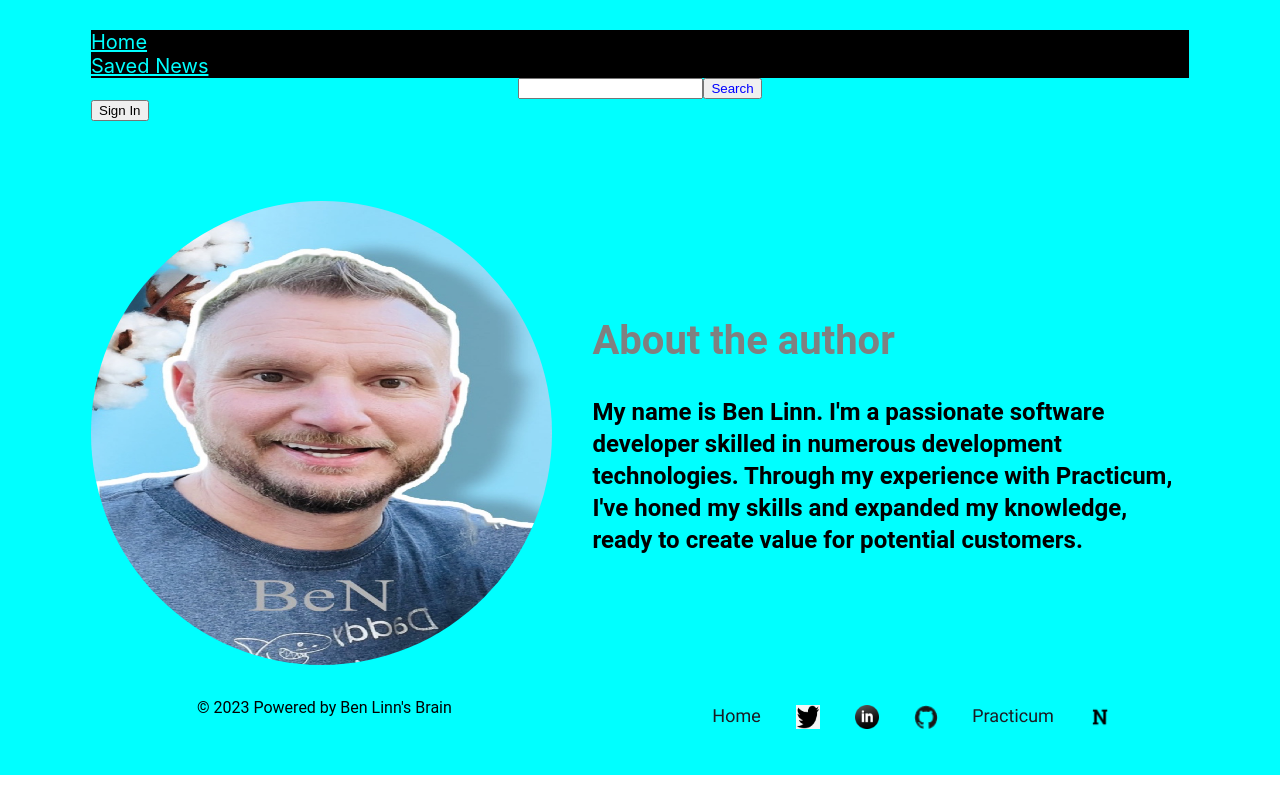
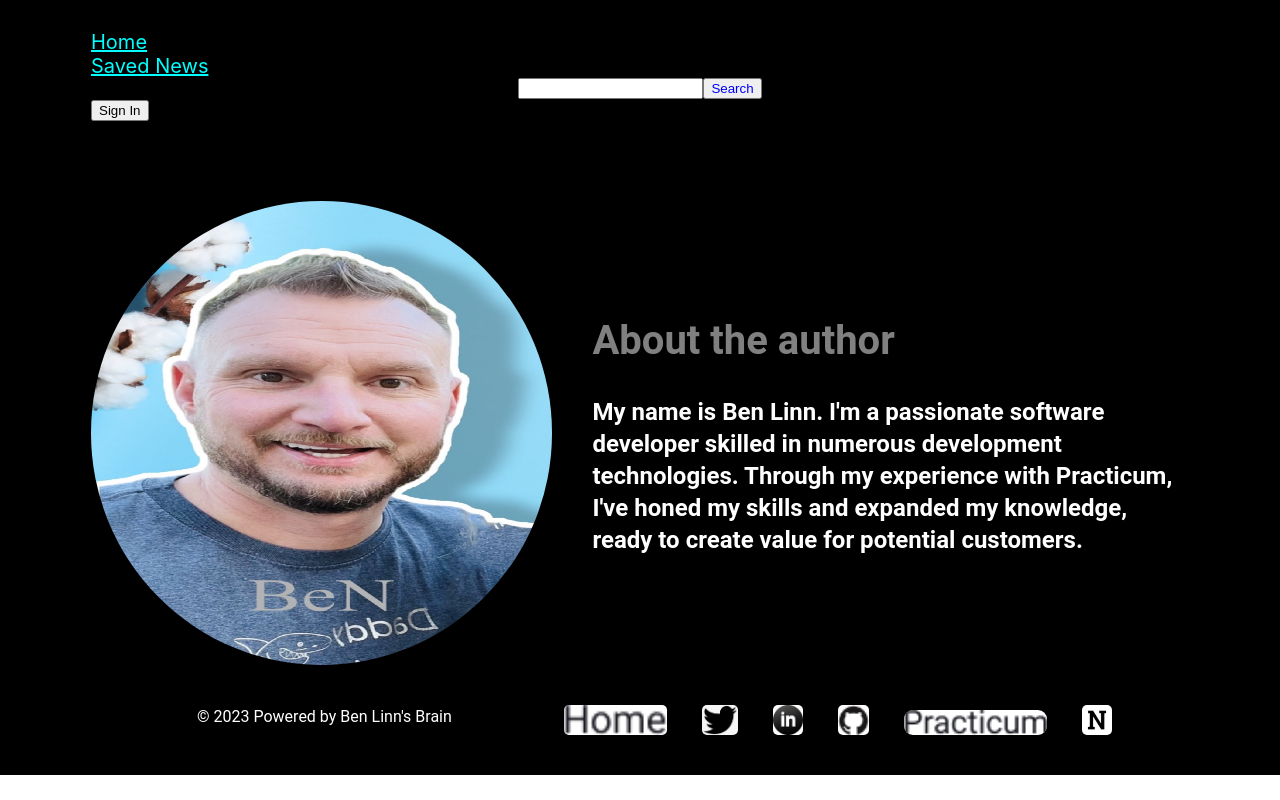
Before and after one commit to blinn26/project-name-frontend, a React (Create React App) app: page /about in a window 1280 px wide. Built offline with nearby package versions, Linux system fonts and the light colour scheme; no server answers.

Commit message:
save code thus far

```diff
--- a/src/components/About/About.css
+++ b/src/components/About/About.css
@@ -34,5 +34,5 @@
   font-weight: bold;
   font-family: "Roboto",
     sans-serif;
-  color: black
+  color: white;
 }
--- a/src/components/App/App.js
+++ b/src/components/App/App.js
@@ -1,6 +1,12 @@
 import React, { useState } from 'react';
-
+import Header from '../Header/Header';
+import Main from '../Main/Main';
+import SavedNews from '../SavedNews/SavedNews';
+import Footer from '../Footer/Footer';
+import About from '../About/About';
+import SignInandUpModal from '../SignInandUpModal/SignInandUpModal';
 import PageClass from '../PageClass/PageClass';
+import { Route, Routes } from 'react-router-dom';
 
 function App() {
   const [isModalOpen, setIsModalOpen] = useState(false);
@@ -13,7 +19,18 @@ function App() {
     setIsModalOpen(false);
   };
 
-  return <PageClass isModalOpen={isModalOpen} handleModalOpen={handleModalOpen} handleModalClose={handleModalClose} />;
+  return (
+    <PageClass>
+      <Header handleModalOpen={handleModalOpen} />
+      <Routes>
+        <Route path='/' element={<Main />} />
+        <Route path='/saved-news' element={<SavedNews />} />
+        <Route path='/about' element={<About />} />
+      </Routes>
+      <SignInandUpModal isOpen={isModalOpen} onClose={handleModalClose} />
+      <Footer />
+    </PageClass>
+  );
 }
 
 export default App;
--- a/src/components/Footer/Footer.css
+++ b/src/components/Footer/Footer.css
@@ -3,84 +3,64 @@
   height: 80px;
   display: flex;
   justify-content: space-between;
+  font-family: "Roboto", sans-serif;
+  color: white;
+  transition: opacity 0.3s ease;
 }
 
-.footer__copyright {
+.footer__copyright,
+.footer__email {
   margin: 32px 0 26px 106px;
-  font-family: "Roboto", sans-serif;
   font-weight: 400;
   font-size: 16px;
-  line-height: 1.375em;
-  background-color: cyan;
+  /*  line-height: 1.375em; */
+  padding-top: 10px;
+  color: white;
 }
 
 .footer__links {
-  margin: 40px 77px 24px 0;
+  margin: 40px 77px 25px 0;
   display: flex;
   gap: 35px;
-  background-color: cyan;
 }
 
-.footer__home-icon {
-  background-color: cyan;
-  font-family: "Roboto", sans-serif;
-  font-weight: 400;
-  font-size: 18px;
-  line-height: 1.33em;
-  color: #1a1b22;
-  transition: opacity 0.3s ease;
-  padding-top: 4px;
+.footer__home-icon,
+.footer__icon {
+  border-radius: 5px;
+  height: 30px;
+  background-color: white;
+
 }
 
-.footer__home-icon:hover {
+.footer__practicum-icon {
+  background-color: white;
+  border-radius: 9px;
+
+  height: 25px;
+
+}
+
+.footer__home-icon:hover,
+.footer__icon:hover,
+.footer__practicum-icon:hover {
   opacity: 0.7;
 }
 
 .footer__button {
+  border-radius: 10px;
   border: none;
-  background-color: cyan;
   padding: 0;
   height: fit-content;
-}
-
-.footer__icon {
-  width: 24px;
-  height: 24px;
-  background-color: cyan;
-  transition: opacity 0.3s ease;
-}
-
-.footer__icon:hover {
-  opacity: 0.7;
-}
-
-.footer__practicum-icon {
-  background-color: cyan;
-  transition: opacity 0.3s ease;
-  padding-top: 4px;
-}
-
-.footer__practicum-icon:hover {
-  opacity: 0.7;
-}
-
-.footer__email {
-  font-family: "Roboto", sans-serif;
-  font-weight: 400;
-  font-size: 18px;
-  line-height: 1.33em;
-  color: #1a1b22;
-  transition: color 0.3s ease;
-  background-color: cyan;
+  background-color: transparent;
 }
 
 .footer__email:hover {
   color: #0056b3;
 }
 
-.footer__api-button {
-  background-color: cyan;
-  transition: opacity 0.3s ease;
+.footer__practicum-icon {
+  align-self: center;
+  margin-top: 5px;
 }
 
 .footer__api-button:hover {
--- a/src/components/PageClass/PageClass.css
+++ b/src/components/PageClass/PageClass.css
@@ -1,5 +1,5 @@
 .page {
-  background-color: cyan;
+  background-color: black;
   padding: 30px;
   display: flex;
   flex-direction: column;
--- a/src/components/PageClass/PageClass.js
+++ b/src/components/PageClass/PageClass.js
@@ -1,26 +1,10 @@
 import React from 'react';
-import Header from '../Header/Header';
-import Main from '../Main/Main';
-import SavedNews from '../SavedNews/SavedNews';
-import Footer from '../Footer/Footer';
-import About from '../About/About';
-import SignInandUpModal from '../SignInandUpModal/SignInandUpModal';
-import { Route, Routes } from 'react-router-dom';
 import './PageClass.css';
 
-const PageClass = ({ isModalOpen, handleModalOpen, handleModalClose }) => {
+const PageClass = ({ children }) => {
   return (
     <div className='page'>
-      <div className='page__wrapper'>
-        <Header handleModalOpen={handleModalOpen} />
-        <Routes>
-          <Route path='/' element={<Main />} />
-          <Route path='/saved-news' element={<SavedNews />} />
-          <Route path='/about' element={<About />} />
-        </Routes>
-        <SignInandUpModal isOpen={isModalOpen} onClose={handleModalClose} />
-        <Footer />
-      </div>
+      <div className='page__wrapper'>{children}</div>
     </div>
   );
 };
```
